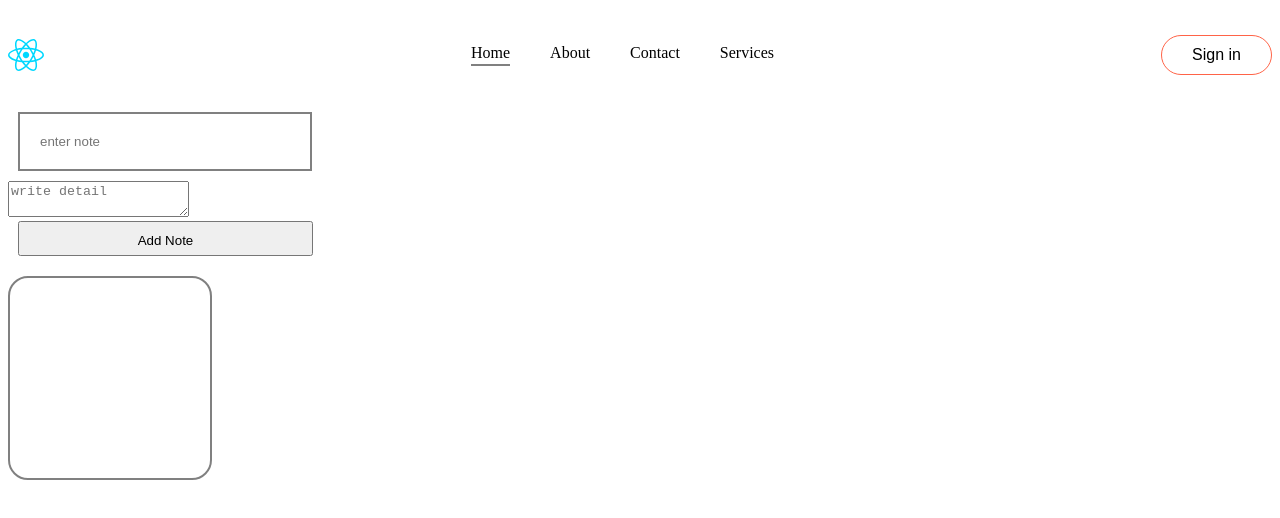
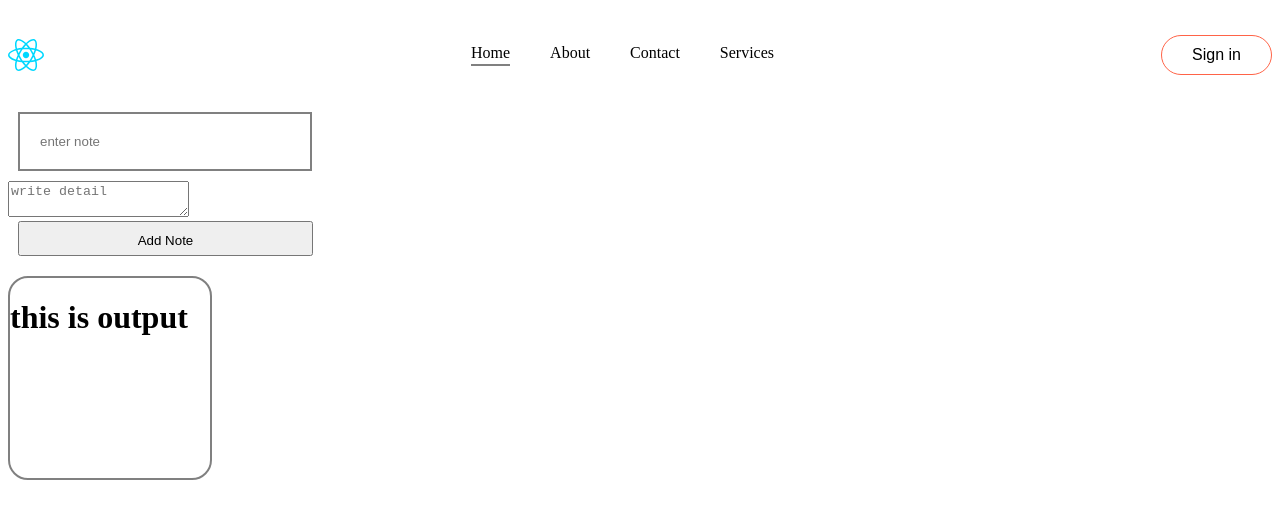
Before and after one commit to shoaibkhan-dev/react-practice-05, a React (Vite) app in the folder react-web/: page / in a window 1280 px wide. Shown: the top 518 px of the page. Built offline with nearby package versions, Linux system fonts and the light colour scheme.

Commit message:
h1 fo output added

```diff
--- a/react-web/src/components/Form/InputFocus.jsx
+++ b/react-web/src/components/Form/InputFocus.jsx
@@ -66,7 +66,9 @@ const InputFocus = () => {
           <br />
         <button className='btn'>Add Note</button>
       </form>
-      <div className='output'></div>
+      <div className='output'>
+        <h1>this is output</h1>
+      </div>
     </div>
   )
 }
```
